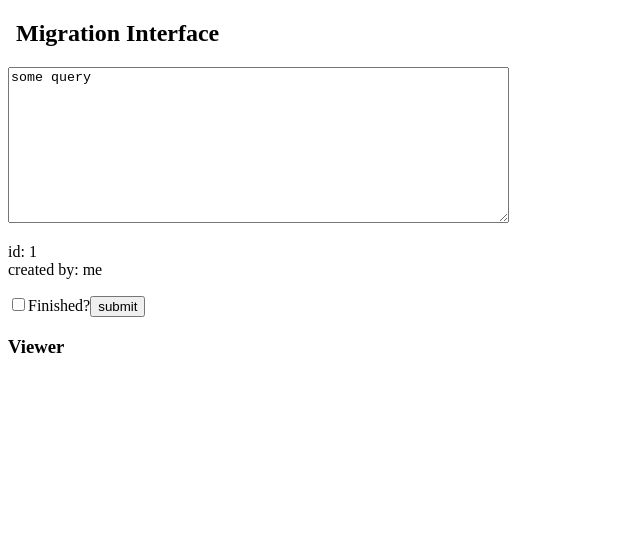
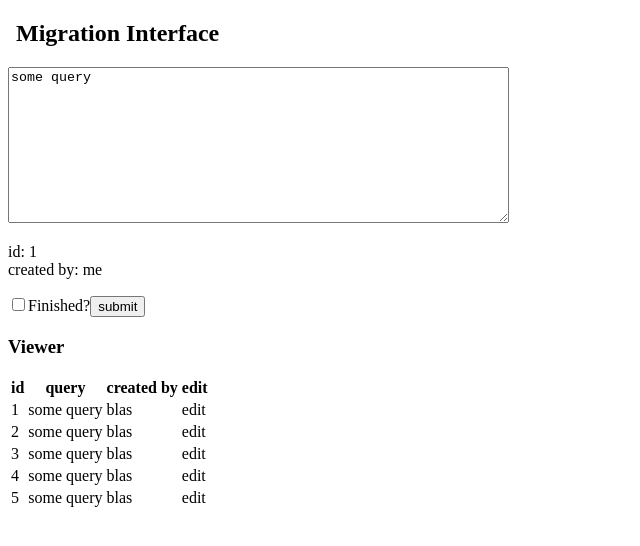
Before and after one commit to vajahath/query-store, an Angular app: page / in a window 1280 px wide. Shown: the top 546 px of the page, without its empty margins (0-640 px from the left). Built offline with nearby package versions, Linux system fonts and the light colour scheme.

Commit message:
master detail view almost there

```diff
--- a/src/app/app.component.html
+++ b/src/app/app.component.html
@@ -12,7 +12,7 @@
 <body>
   <h2>Migration Interface</h2>
 </body>
-<app-editor></app-editor>
+<app-create></app-create>
 <app-viewer></app-viewer>
 
 </html>
--- /dev/null
+++ b/src/app/create/create.component.html
@@ -0,0 +1,14 @@
+<div class="editor">
+    <div class="left">
+        <textarea name="query" id="edit-query" cols="60" rows="10">{{query.query}}</textarea>
+    </div>
+    <div class="right">
+        <p>
+            id: {{query.id}}
+            <br> created by: {{query.created_by}}
+        </p>
+        <input type="checkbox" name="finished" id="finished">
+        <label for="finished">Finished?</label>
+        <button>submit</button>
+    </div>
+</div>
--- /dev/null
+++ b/src/app/create/create.component.ts
@@ -0,0 +1,18 @@
+import { Component, OnInit } from '@angular/core';
+import { Query } from '../Query.class';
+
+@Component({
+  selector: 'app-create',
+  templateUrl: './create.component.html',
+  styleUrls: ['./create.component.css']
+})
+export class AppCreateComponent implements OnInit {
+  query: Query = {
+    id: 1,
+    created_by: 'me',
+    query: 'some query'
+  };
+
+  constructor() {}
+  ngOnInit() {}
+}
--- a/src/app/editor/editor.component.css
+++ b/src/app/editor/editor.component.css
@@ -0,0 +1,40 @@
+.red {
+  color: red;
+}
+/* The Modal (background) */
+.modal {
+  display: none; /* hidden by default */
+  position: fixed; /* Stay in place */
+  z-index: 1; /* Sit on top */
+  left: 0;
+  top: 0;
+  width: 100%; /* Full width */
+  height: 100%; /* Full height */
+  overflow: auto; /* Enable scroll if needed */
+  background-color: rgb(0, 0, 0); /* Fallback color */
+  background-color: rgba(0, 0, 0, 0.4); /* Black w/ opacity */
+}
+
+/* Modal Content/Box */
+.modal-content {
+  background-color: #fefefe;
+  margin: 15% auto; /* 15% from the top and centered */
+  padding: 20px;
+  border: 1px solid #888;
+  width: 80%; /* Could be more or less, depending on screen size */
+}
+
+/* The Close Button */
+.close {
+  color: #aaa;
+  float: right;
+  font-size: 28px;
+  font-weight: bold;
+}
+
+.close:hover,
+.close:focus {
+  color: black;
+  text-decoration: none;
+  cursor: pointer;
+}
--- a/src/app/editor/editor.component.html
+++ b/src/app/editor/editor.component.html
@@ -1,14 +1,14 @@
-<div class="editor">
-    <div class="left">
-        <textarea name="query" id="edit-query" cols="60" rows="10">{{query.query}}</textarea>
+<div *ngIf="selectedQuery">
+    <div class="modal" [style.display]="displayEditorModal?'block':'none'">
+        <div class="modal-content">
+            <h3>Edit Query</h3>
+            <p>id: {{query.id}}
+                <br> created by: {{query.created_by}}</p>
+            <textarea name="query" id="query" cols="100" rows="10">{{query.query}}</textarea>
+            <br>
+            <button>update</button>
+        </div>
     </div>
-    <div class="right">
-        <p>
-            id: {{query.id}}
-            <br> created by: {{query.created_by}}
-        </p>
-        <input type="checkbox" name="finished" id="finished">
-        <label for="finished">Finished?</label>
-        <button>submit</button>
-    </div>
+    <h1>Editor</h1>
+    <button>open modal</button>
 </div>
--- a/src/app/editor/editor.component.ts
+++ b/src/app/editor/editor.component.ts
@@ -1,4 +1,4 @@
-import { Component, OnInit } from '@angular/core';
+import { Component, OnInit, Input } from '@angular/core';
 import { Query } from '../Query.class';
 
 @Component({
@@ -7,12 +7,14 @@ import { Query } from '../Query.class';
   styleUrls: ['./editor.component.css']
 })
 export class AppEditorComponent implements OnInit {
+  @Input() selectedQuery: Query;
+  displayEditorModal = true;
+
   query: Query = {
-    id: 1,
-    created_by: 'me',
+    id: 8,
+    created_by: 'ma0',
     query: 'some query'
   };
-
   constructor() {}
   ngOnInit() {}
 }
--- a/src/app/queries.mock.ts
+++ b/src/app/queries.mock.ts
@@ -1,9 +1,9 @@
 import { Query } from './Query.class';
 
 export const QUERIES: Query[] = [
-  { id: 1, ran_in_local: true },
-  { id: 2, ran_in_local: true },
-  { id: 3, ran_in_local: false },
-  { id: 4, ran_in_local: true },
-  { id: 5, ran_in_local: false }
+  { id: 1, query: 'some query', created_by: 'blas' },
+  { id: 2, query: 'some query', created_by: 'blas' },
+  { id: 3, query: 'some query', created_by: 'blas' },
+  { id: 4, query: 'some query', created_by: 'blas' },
+  { id: 5, query: 'some query', created_by: 'blas' }
 ];
--- a/src/app/viewer/viewer.component.html
+++ b/src/app/viewer/viewer.component.html
@@ -1 +1,18 @@
 <h3>Viewer</h3>
+<table>
+    <thead>
+        <th>id</th>
+        <th>query</th>
+        <th>created by</th>
+        <th>edit</th>
+    </thead>
+    <tbody>
+        <tr *ngFor="let query of queries">
+            <td>{{query.id}}</td>
+            <td>{{query.query}}</td>
+            <td>{{query.created_by}}</td>
+            <td (click)="onSelect(query)">edit</td>
+        </tr>
+    </tbody>
+</table>
+<app-editor [(selectedQuery)]="selectedQuery"></app-editor>
--- a/src/app/viewer/viewer.component.ts
+++ b/src/app/viewer/viewer.component.ts
@@ -1,4 +1,6 @@
 import { Component, OnInit } from '@angular/core';
+import { Query } from '../Query.class';
+
 import { QUERIES } from '../queries.mock';
 
 @Component({
@@ -7,6 +9,13 @@ import { QUERIES } from '../queries.mock';
   styleUrls: ['./viewer.component.css']
 })
 export class AppViewerComponent implements OnInit {
+  queries = QUERIES;
+  selectedQuery: Query;
+
   constructor() {}
   ngOnInit() {}
+
+  onSelect(query: Query) {
+    this.selectedQuery = query;
+  }
 }
```
Also changed, not shown: src/app/app.module.ts (+7 -1 lines), src/app/create/create.component.css (added).
